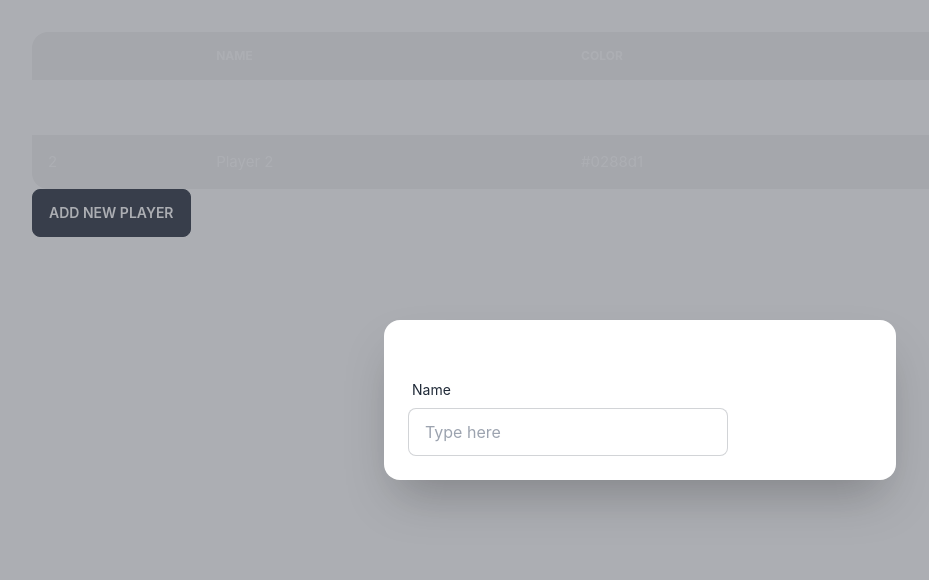
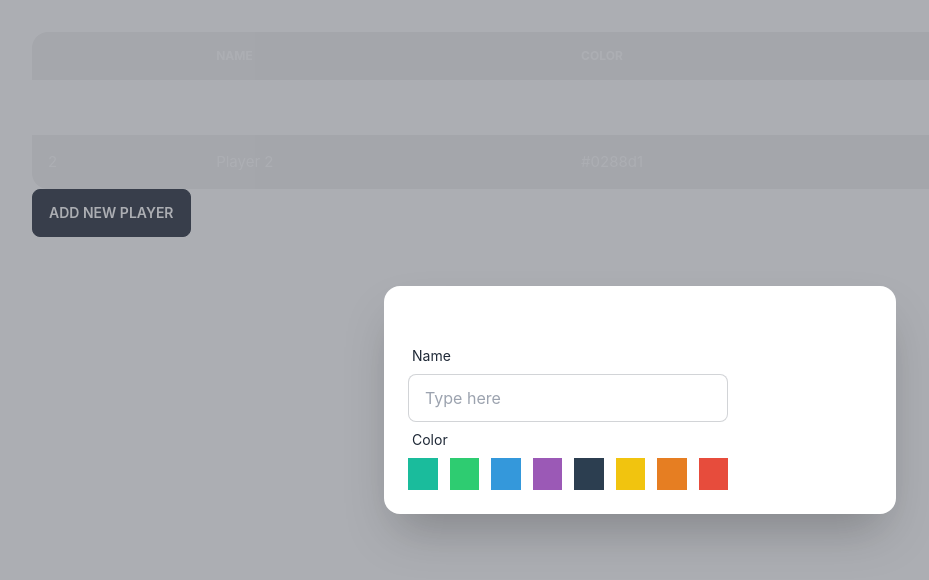
Before and after one commit to Rnd00m/game-points, a Vue app: page /players in a window 1280 px wide. Both pictures are taken after a click on the label "ADD NEW PLAYER". Shown: the top 580 px of the page, without its empty margins (0-929 px from the left). Built offline with nearby package versions, Linux system fonts and the light colour scheme.

Commit message:
feat: add color picker

```diff
--- a/src/components/PlayersTableComponent.vue
+++ b/src/components/PlayersTableComponent.vue
@@ -50,6 +50,21 @@ const counterStore = useCounterStore();
             class="input input-bordered w-full max-w-xs"
           />
         </div>
+        <div class="form-control w-full max-w-xs">
+          <label class="label">
+            <span class="label-text">Color</span>
+          </label>
+          <div class="grid grid-cols-8 gap-3">
+            <div class="h-8" style="background-color: #1abc9c"></div>
+            <div class="h-8" style="background-color: #2ecc71"></div>
+            <div class="h-8" style="background-color: #3498db"></div>
+            <div class="h-8" style="background-color: #9b59b6"></div>
+            <div class="h-8" style="background-color: #2c3e50"></div>
+            <div class="h-8" style="background-color: #f1c40f"></div>
+            <div class="h-8" style="background-color: #e67e22"></div>
+            <div class="h-8" style="background-color: #e74c3c"></div>
+          </div>
+        </div>
       </label>
     </label>
   </div>
```
